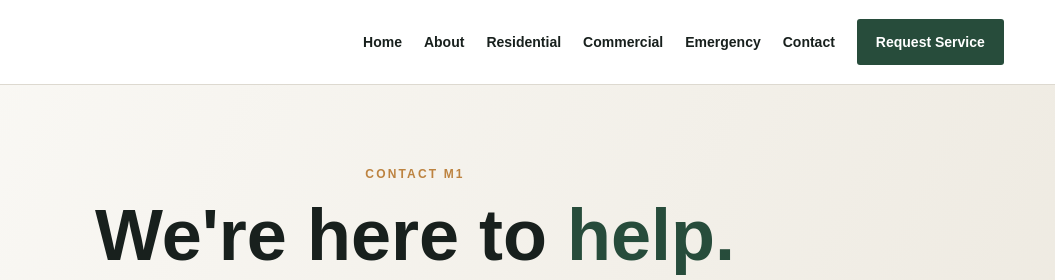
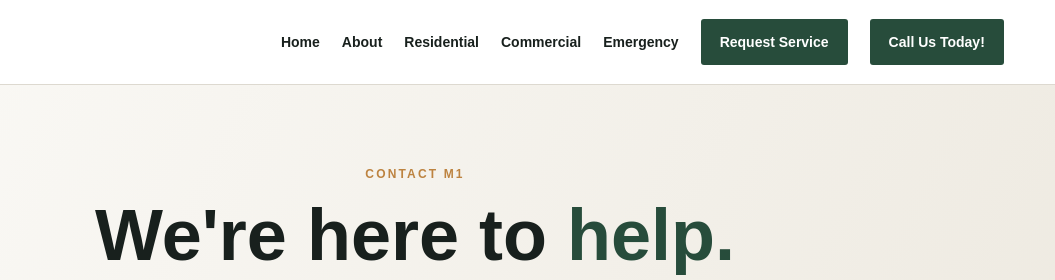
Before and after one commit to RandhawaM1/ProjectPlum, a plain HTML site: page contact.html in a window 1280 px wide. Shown: the top 280 px of the page, 225-1280 px from the left. Drawn offline with Linux system fonts and the light colour scheme.

Commit message:
Update contact.html

```diff
--- a/contact.html
+++ b/contact.html
@@ -1,4 +1,4 @@
-<!doctype html><html lang="en"><head><meta charset="utf-8"><meta name="viewport" content="width=device-width,initial-scale=1"><title>Contact | M1 Plumbing & Mechanical Ltd.</title><link rel="stylesheet" href="style.css"></head><body><header><div class="container nav"><a href="index.html"><img class="logo" src="m1-logo.png" alt="M1 Plumbing & Mechanical Ltd."></a><nav class="links"><a href="index.html">Home</a><a href="about.html">About</a><a href="residential.html">Residential</a><a href="commercial.html">Commercial</a><a href="emergency.html">Emergency</a><a href="contact.html">Contact</a><a class="call" href="contact.html">Request Service</a></nav></div></header><main><section class="hero"><div class="container"><div class="head"><div class="eyebrow">Contact M1</div><h1>We're here to <span>help.</span></h1><p>Tell us about your plumbing or mechanical service needs.</p></div></div></section>
+<!doctype html><html lang="en"><head><meta charset="utf-8"><meta name="viewport" content="width=device-width,initial-scale=1"><title>Contact | M1 Plumbing & Mechanical Ltd.</title><link rel="stylesheet" href="style.css"></head><body><header><div class="container nav"><a href="index.html"><img class="logo" src="m1-logo.png" alt="M1 Plumbing & Mechanical Ltd."></a><nav class="links"><a href="index.html">Home</a><a href="about.html">About</a><a href="residential.html">Residential</a><a href="commercial.html">Commercial</a><a href="emergency.html">Emergency</a><a class="call" href="contact.html">Request Service</a><a class="call" href="7789550001">Call Us Today!</a></nav></div></header><main><section class="hero"><div class="container"><div class="head"><div class="eyebrow">Contact M1</div><h1>We're here to <span>help.</span></h1><p>Tell us about your plumbing or mechanical service needs.</p></div></div></section>
 <section><div class="container formGrid"><div class="contactBox"><div class="eyebrow">Get In Touch</div><h2>Let's talk about your project.</h2>
 <div class="row"><b>Phone</b><span>778-955-0001</span></div><div class="row"><b>Email</b><span>service@m1plumbing.ca</span></div>
 <div class="row"><b>Service Area</b><span>Surrey BC</span></div><div class="row"><b>Hours</b><span>OPEN 24/7</span></div></div>
```
